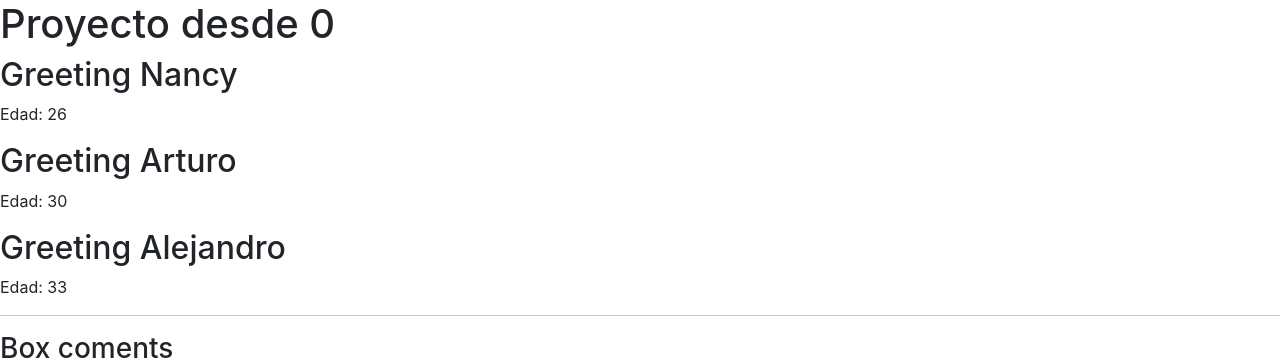
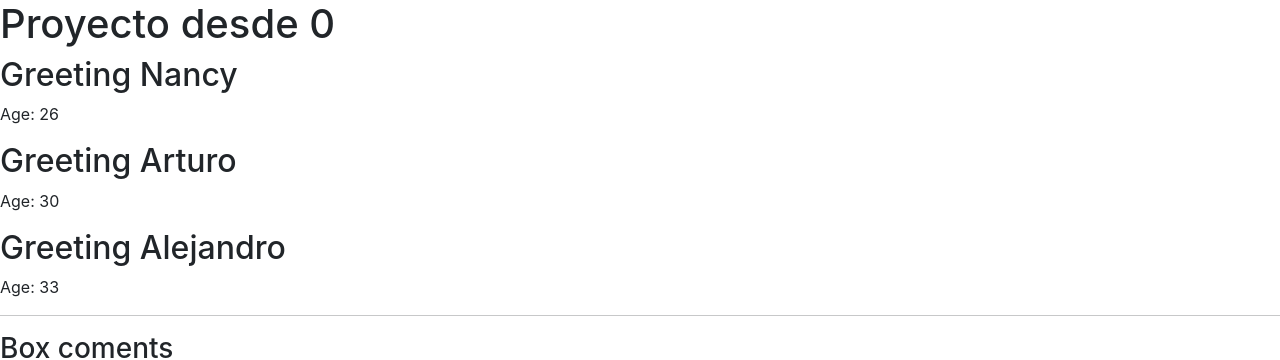
Before and after one commit to nandiaz/practice-CRUD-REACT, a React (Create React App) app in the folder crud/: page / in a window 1280 px wide. Shown: the top 360 px of the page. Built offline with nearby package versions, Linux system fonts and the light colour scheme.

Commit message:
checked the names properties

```diff
--- a/crud/src/App.jsx
+++ b/crud/src/App.jsx
@@ -6,9 +6,9 @@ function App() {
   return (
     <div>
       <h1>Proyecto desde 0</h1>
-      <Greet people="Nancy" edad={26} />
-      <Greet people="Arturo" edad={30} />
-      <Greet people="Alejandro" edad={33} />
+      <Greet people="Nancy" age={26} />
+      <Greet people="Arturo" age={30} />
+      <Greet people="Alejandro" age={33} />
       <hr />
       <h3>Box coments</h3>
       <Coments
--- a/crud/src/components/Coments.jsx
+++ b/crud/src/components/Coments.jsx
@@ -1,12 +1,12 @@
 import React from "react";
 
-const Coments = (props) => {
+const Coments = ({ urlImage, name, text }) => {
   return (
     <div className="media">
-      <img src={props.urlImage} className="mr-3" alt="" />
+      <img src={urlImage} className="mr-3" alt="" />
       <div className="media-dody">
-        <h5 className="mt-0">{props.name}</h5>
-        {props.text}
+        <h5 className="mt-0">{name}</h5>
+        {text}
       </div>
     </div>
   );
--- a/crud/src/components/Greet.jsx
+++ b/crud/src/components/Greet.jsx
@@ -1,11 +1,10 @@
 import React from "react";
 
-const Greet = (props) => {
-  console.log(props);
+const Greet = ({ people, age }) => {
   return (
     <div>
-      <h2>Greeting {props.people}</h2>
-      <p>Edad: {props.edad}</p>
+      <h2>Greeting {people}</h2>
+      <p>Age: {age}</p>
     </div>
   );
 };
```
